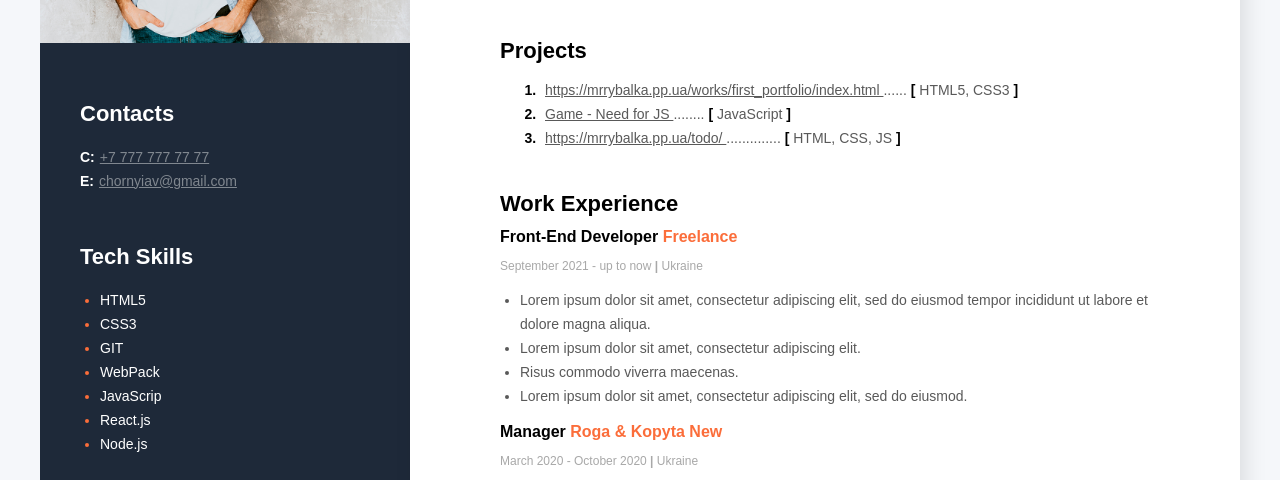
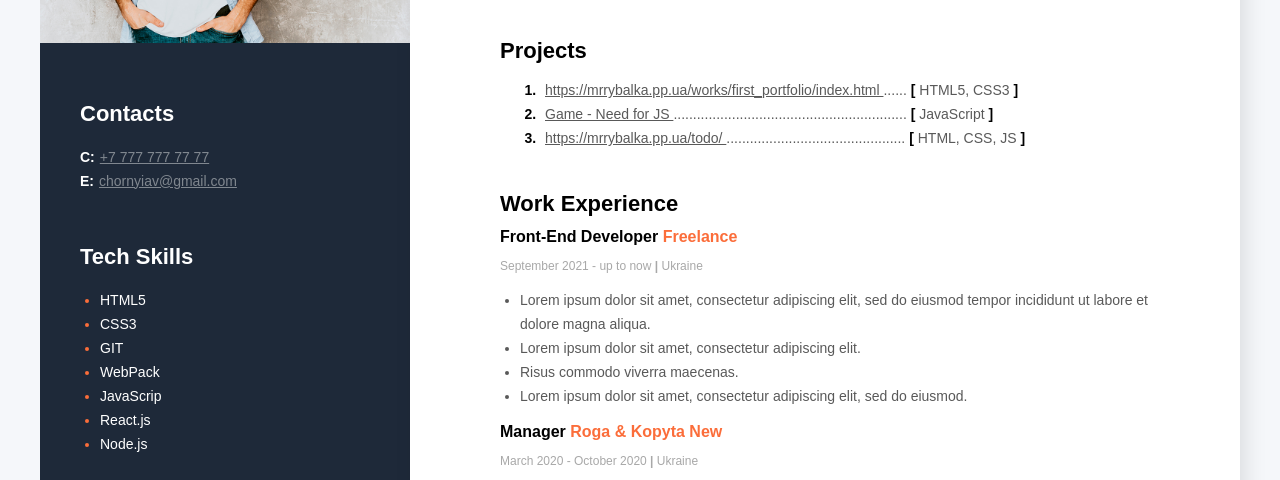
Before and after one commit to Eduard-ua/GoIT21, a plain HTML site: page index.html in a window 1280 px wide. Shown: the part 293-773 px from the top of the page. Drawn offline with Linux system fonts and the light colour scheme.

Commit message:
add points in firts block

```diff
--- a/index.html
+++ b/index.html
@@ -38,7 +38,7 @@
                         <a class="projects-section__link" href="https://mrrybalka.pp.ua/works/need_for_JS/index.html">
                             Game - Need for JS
                         </a>
-                        <span class="projects-section__point">........</span>
+                        <span class="projects-section__point">............................................................</span>
 
                         [ <span class="projects-section__language"> JavaScript</span> ]
 
@@ -48,7 +48,7 @@
 
                         https://mrrybalka.pp.ua/todo/
                     </a>
-                        <span class="projects-section__point">..............</span>
+                        <span class="projects-section__point">..............................................</span>
                         [ <span class="projects-section__language">HTML, CSS, JS</span> ]
 
                         </li>
```
